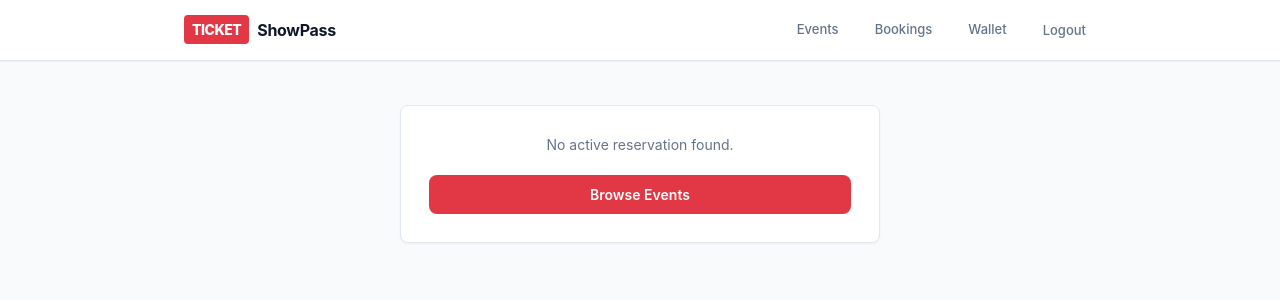
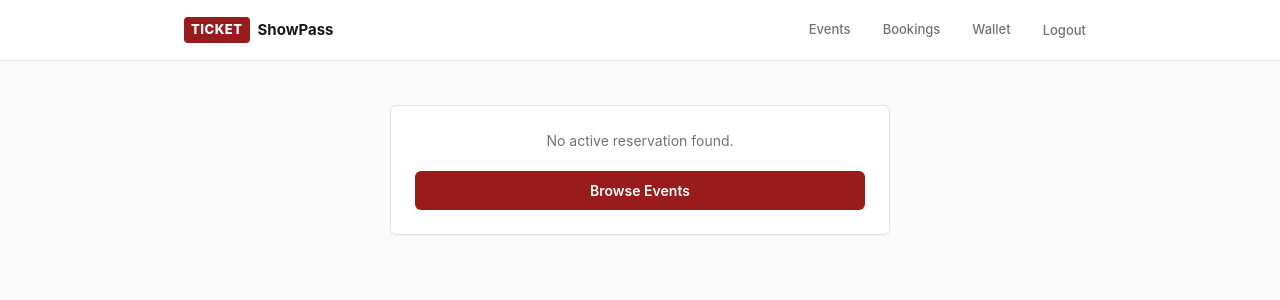
Before and after one commit to pradhanji09/ticket-booking-frontend, a React (Vite) app: page /booking/confirm/1 in a window 1280 px wide. Shown: the top 300 px of the page. Built offline with nearby package versions, Linux system fonts and the light colour scheme; no server answers; sample sign-in values are in the browser's storage.

Commit message:
feat: site navigation layout

```diff
--- a/src/components/layout/Navbar.jsx
+++ b/src/components/layout/Navbar.jsx
@@ -9,7 +9,6 @@ const NavHeader = styled.header`
   position: sticky;
   top: 0;
   z-index: 100;
-  box-shadow: ${({ theme }) => theme.shadowSm};
 `;
 
 const NavContainer = styled.div`
@@ -37,17 +36,16 @@ const LogoIcon = styled.span`
   background-color: ${({ theme }) => theme.colors.primary};
   color: #ffffff;
   font-weight: 800;
-  font-size: 14px;
-  padding: 4px 8px;
+  font-size: 13px;
+  padding: 3px 7px;
   border-radius: ${({ theme }) => theme.radiusSm};
-  letter-spacing: -0.5px;
+  letter-spacing: 0.5px;
 `;
 
 const BrandTitle = styled.span`
   font-weight: 700;
-  font-size: 16px;
+  font-size: 15px;
   color: ${({ theme }) => theme.colors.text};
-  letter-spacing: -0.3px;
 `;
 
 const NavRight = styled.div`
@@ -59,10 +57,10 @@ const NavRight = styled.div`
 const NavLinks = styled.nav`
   display: flex;
   align-items: center;
-  gap: 8px;
+  gap: 6px;
 
   @media (min-width: 640px) {
-    gap: 16px;
+    gap: 12px;
   }
 `;
 
--- a/src/features/auth/pages/Login.jsx
+++ b/src/features/auth/pages/Login.jsx
@@ -94,7 +94,6 @@ export default function Login() {
         <AuthHeader>
           <BrandBadge>SHOWPASS</BrandBadge>
           <h2>Welcome Back</h2>
-          <p>Login to book tickets for your favorite events</p>
         </AuthHeader>
 
         {error && <ErrorText>{error}</ErrorText>}
--- a/src/features/auth/pages/Signup.jsx
+++ b/src/features/auth/pages/Signup.jsx
@@ -81,7 +81,6 @@ export default function Signup() {
         <AuthHeader>
           <BrandBadge>SHOWPASS</BrandBadge>
           <h2>Create an Account</h2>
-          <p>Join ShowPass to reserve your event tickets instantly</p>
         </AuthHeader>
 
         {error && <ErrorText>{error}</ErrorText>}
--- a/src/features/bookings/pages/BookingConfirm.jsx
+++ b/src/features/bookings/pages/BookingConfirm.jsx
@@ -12,14 +12,14 @@ import {
 } from "../../../components/ui";
 
 const TicketCard = styled(Card)`
-  max-width: 480px;
+  max-width: 500px;
   margin: 20px auto;
-  padding: 28px;
+  padding: 24px;
   border: 1px solid ${({ theme }) => theme.colors.border};
 `;
 
 const PageTitle = styled.h2`
-  font-size: 20px;
+  font-size: 18px;
   font-weight: 700;
   color: ${({ theme }) => theme.colors.text};
   margin-bottom: 16px;
@@ -29,29 +29,35 @@ const PageTitle = styled.h2`
 const TicketRow = styled.div`
   display: flex;
   justify-content: space-between;
+  align-items: center;
   padding: 10px 0;
   border-bottom: 1px dashed ${({ theme }) => theme.colors.border};
-  font-size: 14px;
+  font-size: 13px;
+  gap: 12px;
 
   span:first-child {
     color: ${({ theme }) => theme.colors.textMuted};
+    white-space: nowrap;
   }
 
   span:last-child {
     font-weight: 600;
     color: ${({ theme }) => theme.colors.text};
+    word-break: break-all;
+    text-align: right;
   }
 `;
 
 const TimerBox = styled.div`
-  background-color: ${({ theme }) => theme.colors.primaryLight};
-  color: ${({ theme }) => theme.colors.primary};
+  background-color: ${({ theme }) => theme.colors.surfaceAlt};
+  color: ${({ theme }) => theme.colors.text};
+  border: 1px solid ${({ theme }) => theme.colors.border};
   border-radius: ${({ theme }) => theme.radius};
-  padding: 12px;
+  padding: 10px;
   text-align: center;
-  font-size: 15px;
-  font-weight: 700;
-  margin: 20px 0;
+  font-size: 14px;
+  font-weight: 600;
+  margin: 16px 0;
 `;
 
 export default function BookingConfirm() {
@@ -105,7 +111,7 @@ export default function BookingConfirm() {
             CONFIRMED
           </Badge>
           <PageTitle>Reservation Confirmed</PageTitle>
-          <p style={{ color: "#64748b", marginBottom: "20px" }}>
+          <p style={{ color: "#71717a", marginBottom: "20px" }}>
             This reservation has already been confirmed and paid.
           </p>
           <Link to="/bookings">
@@ -120,7 +126,7 @@ export default function BookingConfirm() {
     return (
       <PageContainer>
         <TicketCard style={{ textAlign: "center" }}>
-          <p style={{ color: "#64748b", marginBottom: "20px" }}>
+          <p style={{ color: "#71717a", marginBottom: "20px" }}>
             No active reservation found.
           </p>
           <Link to="/events">
@@ -166,21 +172,21 @@ export default function BookingConfirm() {
         <PageTitle>Confirm Reservation</PageTitle>
 
         <TicketRow>
-          <span>Reservation Group</span>
+          <span>Reservation Group ID</span>
           <span style={{ fontSize: "12px", fontFamily: "monospace" }}>
-            {reservationGroupId?.slice(0, 12)}...
+            {reservationGroupId}
           </span>
         </TicketRow>
 
         <TicketRow>
           <span>Amount Due</span>
-          <span style={{ fontSize: "18px", color: "#e23744" }}>
+          <span style={{ fontSize: "16px", fontWeight: 700 }}>
             ₹{(amount / 100).toFixed(2)}
           </span>
         </TicketRow>
 
         {remainingSeconds > 0 ? (
-          <TimerBox>⏱ Reservation expires in {formatTime(remainingSeconds)}</TimerBox>
+          <TimerBox>Reservation expires in {formatTime(remainingSeconds)}</TimerBox>
         ) : (
           <ErrorText style={{ textAlign: "center", margin: "16px 0" }}>
             Reservation has expired
@@ -191,7 +197,7 @@ export default function BookingConfirm() {
 
         {errorCode === 402 && (
           <FormGroup style={{ textAlign: "center", marginTop: "12px" }}>
-            <Link to="/wallet" style={{ color: "#e23744", fontWeight: 600 }}>
+            <Link to="/wallet" style={{ color: "#991b1b", fontWeight: 600 }}>
               Insufficient Funds — Top Up Wallet
             </Link>
           </FormGroup>
@@ -199,7 +205,7 @@ export default function BookingConfirm() {
 
         {(errorCode === 410 || errorCode === 409 || remainingSeconds <= 0) && (
           <FormGroup style={{ textAlign: "center", marginTop: "12px" }}>
-            <Link to="/events" style={{ color: "#64748b" }}>
+            <Link to="/events" style={{ color: "#71717a" }}>
               Return to Events Catalog
             </Link>
           </FormGroup>
@@ -210,7 +216,7 @@ export default function BookingConfirm() {
           disabled={remainingSeconds <= 0 || isSubmitting}
           onClick={handleConfirm}
         >
-          {isSubmitting ? "Processing Payment..." : "Confirm & Pay Now"}
+          {isSubmitting ? "Processing Payment..." : "Confirm & Pay"}
         </Button>
       </TicketCard>
     </PageContainer>
--- a/src/features/events/pages/Events.jsx
+++ b/src/features/events/pages/Events.jsx
@@ -14,16 +14,9 @@ import {
 
 const HeaderSection = styled.div`
   display: flex;
-  justify-content: space-between;
+  justify-content: flex-end;
   align-items: center;
-  margin-bottom: ${({ theme }) => theme.spacing.lg};
-`;
-
-const PageTitle = styled.h2`
-  font-size: 20px;
-  font-weight: 700;
-  color: ${({ theme }) => theme.colors.text};
-  letter-spacing: -0.3px;
+  margin-bottom: ${({ theme }) => theme.spacing.md};
 `;
 
 const EventCard = styled(Card)`
@@ -31,15 +24,8 @@ const EventCard = styled(Card)`
   flex-direction: column;
   justify-content: space-between;
   height: 100%;
-  padding: 20px;
+  padding: 18px;
   border: 1px solid ${({ theme }) => theme.colors.border};
-  transition: transform 0.15s ease-in-out, box-shadow 0.15s ease-in-out, border-color 0.15s ease-in-out;
-
-  &:hover {
-    transform: translateY(-2px);
-    box-shadow: ${({ theme }) => theme.shadowMd};
-    border-color: ${({ theme }) => theme.colors.borderDark};
-  }
 `;
 
 const EventHeader = styled.div`
@@ -47,7 +33,7 @@ const EventHeader = styled.div`
   justify-content: space-between;
   align-items: flex-start;
   gap: 12px;
-  margin-bottom: 12px;
+  margin-bottom: 10px;
 `;
 
 const EventTitle = styled.h3`
@@ -60,7 +46,7 @@ const EventTitle = styled.h3`
 const EventDescription = styled.p`
   font-size: 13px;
   color: ${({ theme }) => theme.colors.textMuted};
-  margin-bottom: 16px;
+  margin-bottom: 14px;
   line-height: 1.4;
 `;
 
@@ -70,7 +56,7 @@ const EventMeta = styled.div`
   gap: 6px;
   padding-top: 12px;
   border-top: 1px solid ${({ theme }) => theme.colors.border};
-  margin-bottom: 16px;
+  margin-bottom: 14px;
   font-size: 13px;
 `;
 
@@ -86,9 +72,9 @@ const MetaRow = styled.div`
 `;
 
 const PriceTag = styled.span`
-  font-size: 18px;
-  font-weight: 800;
-  color: ${({ theme }) => theme.colors.primary};
+  font-size: 16px;
+  font-weight: 700;
+  color: ${({ theme }) => theme.colors.text};
 `;
 
 export default function Events() {
@@ -126,13 +112,12 @@ export default function Events() {
   return (
     <PageContainer>
       <HeaderSection>
-        <PageTitle>Upcoming Events</PageTitle>
-        <Badge status="ACTIVE">{pagination.total || events.length} Available</Badge>
+        <Badge status="ACTIVE">{pagination.total || events.length} Events Available</Badge>
       </HeaderSection>
 
       {events.length === 0 ? (
-        <Card style={{ textAlign: "center", padding: "40px 20px" }}>
-          <p style={{ color: "#64748b" }}>No events found right now.</p>
+        <Card style={{ textAlign: "center", padding: "30px 20px" }}>
+          <p style={{ color: "#71717a" }}>No events available right now.</p>
         </Card>
       ) : (
         <GridContainer>
@@ -168,7 +153,7 @@ export default function Events() {
 
               <div>
                 <div style={{ display: "flex", justifyContent: "space-between", alignItems: "baseline", marginBottom: "12px" }}>
-                  <span style={{ fontSize: "12px", color: "#64748b" }}>Price per seat</span>
+                  <span style={{ fontSize: "12px", color: "#71717a" }}>Price per seat</span>
                   <PriceTag>₹{event.pricePerSeat}</PriceTag>
                 </div>
 
--- a/src/features/events/pages/SeatSelection.jsx
+++ b/src/features/events/pages/SeatSelection.jsx
@@ -15,32 +15,11 @@ import {
   FlexRow,
 } from "../../../components/ui";
 
-const ScreenBar = styled.div`
-  background: linear-gradient(180deg, #e2878f 0%, #cbd5e1 100%);
-  height: 8px;
-  border-radius: 4px;
-  margin: 16px auto 24px auto;
-  max-width: 80%;
-  box-shadow: 0 4px 12px rgba(226, 55, 68, 0.15);
-  position: relative;
-
-  &::after {
-    content: "SCREEN THIS WAY";
-    display: block;
-    text-align: center;
-    font-size: 10px;
-    font-weight: 700;
-    letter-spacing: 1px;
-    color: ${({ theme }) => theme.colors.textMuted};
-    margin-top: 12px;
-  }
-`;
-
 const LegendContainer = styled.div`
   display: flex;
-  justify-content: center;
+  justify-content: flex-start;
   gap: 20px;
-  margin-bottom: 24px;
+  margin-bottom: 20px;
   flex-wrap: wrap;
 `;
 
@@ -48,14 +27,14 @@ const LegendItem = styled.div`
   display: flex;
   align-items: center;
   gap: 6px;
-  font-size: 12px;
+  font-size: 13px;
   color: ${({ theme }) => theme.colors.textMuted};
 `;
 
 const LegendDot = styled.div`
-  width: 16px;
-  height: 16px;
-  border-radius: 4px;
+  width: 14px;
+  height: 14px;
+  border-radius: 3px;
   border: 1px solid
     ${({ type, theme }) =>
       type === "selected"
@@ -79,7 +58,7 @@ const SeatGrid = styled.div`
 `;
 
 const SeatButton = styled.button`
-  height: 40px;
+  height: 38px;
   border-radius: ${({ theme }) => theme.radiusSm};
   font-size: 12px;
   font-weight: 600;
@@ -109,7 +88,6 @@ const SeatButton = styled.button`
 
   &:hover:not(:disabled) {
     border-color: ${({ theme }) => theme.colors.primary};
-    transform: translateY(-1px);
   }
 `;
 
@@ -185,20 +163,18 @@ export default function SeatSelection() {
       {error && <ErrorText>{error}</ErrorText>}
 
       {event && (
-        <Card style={{ marginBottom: "20px" }}>
-          <FlexRow style={{ justifyContent: "space-between", marginBottom: "8px" }}>
+        <Card style={{ marginBottom: "16px" }}>
+          <FlexRow style={{ justifyContent: "space-between", marginBottom: "6px" }}>
             <h2 style={{ fontSize: "18px", fontWeight: 700 }}>{event.name}</h2>
             <Badge status={event.status}>{event.status}</Badge>
           </FlexRow>
-          <p style={{ fontSize: "13px", color: "#64748b" }}>
+          <p style={{ fontSize: "13px", color: "#71717a" }}>
             Date: {new Date(event.eventDate).toLocaleDateString()} | Price: ₹{(event.pricePerSeat / 100).toFixed(2)} / seat
           </p>
         </Card>
       )}
 
       <Card>
-        <ScreenBar />
-
         <LegendContainer>
           <LegendItem>
             <LegendDot type="available" />
@@ -235,8 +211,8 @@ export default function SeatSelection() {
 
         <SummaryBar>
           <div>
-            <span style={{ fontSize: "12px", color: "#64748b" }}>Total Price</span>
-            <div style={{ fontSize: "20px", fontWeight: 800, color: "#e23744" }}>
+            <span style={{ fontSize: "12px", color: "#71717a" }}>Total Amount</span>
+            <div style={{ fontSize: "18px", fontWeight: 700, color: "#18181b" }}>
               ₹{(totalPrice / 100).toFixed(2)}
             </div>
           </div>
--- a/src/features/wallet/pages/Wallet.jsx
+++ b/src/features/wallet/pages/Wallet.jsx
@@ -12,7 +12,6 @@ import {
   Table,
   Input,
   Button,
-  OutlineButton,
   Badge,
   ErrorText,
   SuccessText,
@@ -22,16 +21,16 @@ import {
 } from "../../../components/ui";
 
 const PageTitle = styled.h2`
-  font-size: 20px;
+  font-size: 18px;
   font-weight: 700;
   color: ${({ theme }) => theme.colors.text};
   margin-bottom: ${({ theme }) => theme.spacing.md};
 `;
 
 const BalanceCard = styled(Card)`
-  background: linear-gradient(135deg, #ffffff 0%, #f8fafc 100%);
+  background-color: ${({ theme }) => theme.colors.surface};
   border: 1px solid ${({ theme }) => theme.colors.border};
-  padding: 24px;
+  padding: 20px;
   display: flex;
   justify-content: space-between;
   align-items: center;
@@ -46,15 +45,15 @@ const BalanceLabel = styled.span`
 `;
 
 const BalanceAmount = styled.div`
-  font-size: 28px;
+  font-size: 24px;
   font-weight: 800;
-  color: ${({ theme }) => theme.colors.primary};
+  color: ${({ theme }) => theme.colors.text};
   letter-spacing: -0.5px;
-  margin-top: 4px;
+  margin-top: 2px;
 `;
 
 const SectionTitle = styled.h3`
-  font-size: 16px;
+  font-size: 15px;
   font-weight: 700;
   margin-top: ${({ theme }) => theme.spacing.lg};
   margin-bottom: ${({ theme }) => theme.spacing.sm};
@@ -138,13 +137,9 @@ export default function Wallet() {
     }
   };
 
-  const setQuickAmount = (val) => {
-    setAmount(val.toString());
-  };
-
   return (
     <PageContainer>
-      <PageTitle>ShowPass Wallet</PageTitle>
+      <PageTitle>Wallet</PageTitle>
 
       <BalanceCard>
         <div>
@@ -159,7 +154,7 @@ export default function Wallet() {
         {error && <ErrorText>{error}</ErrorText>}
 
         <form onSubmit={handleAddMoney}>
-          <FlexRow gap="8px" style={{ marginBottom: "12px" }}>
+          <FlexRow gap="8px">
             <Input
               type="number"
               step="any"
@@ -172,26 +167,13 @@ export default function Wallet() {
             />
             <Button type="submit">Add Money</Button>
           </FlexRow>
-
-          <FlexRow gap="8px">
-            <span style={{ fontSize: "12px", color: "#64748b" }}>Quick add:</span>
-            <OutlineButton type="button" style={{ padding: "4px 10px", fontSize: "12px" }} onClick={() => setQuickAmount(100)}>
-              +₹100
-            </OutlineButton>
-            <OutlineButton type="button" style={{ padding: "4px 10px", fontSize: "12px" }} onClick={() => setQuickAmount(500)}>
-              +₹500
-            </OutlineButton>
-            <OutlineButton type="button" style={{ padding: "4px 10px", fontSize: "12px" }} onClick={() => setQuickAmount(1000)}>
-              +₹1000
-            </OutlineButton>
-          </FlexRow>
         </form>
       </Card>
 
       <SectionTitle>Transaction History</SectionTitle>
       {transactions.length === 0 ? (
         <Card style={{ textAlign: "center", padding: "30px 20px" }}>
-          <p style={{ color: "#64748b" }}>No transactions recorded yet.</p>
+          <p style={{ color: "#71717a" }}>No transactions recorded yet.</p>
         </Card>
       ) : (
         <TableWrapper>
@@ -211,7 +193,7 @@ export default function Wallet() {
                   <td>
                     <Badge status={tx.type}>{tx.type}</Badge>
                   </td>
-                  <td style={{ fontWeight: 700, color: tx.type === "CREDIT" ? "#16a34a" : "#dc2626" }}>
+                  <td style={{ fontWeight: 600, color: tx.type === "CREDIT" ? "#15803d" : "#18181b" }}>
                     {tx.type === "CREDIT" ? "+" : "-"}₹{(tx.amount / 100).toFixed(2)}
                   </td>
                   <td>{tx.reason}</td>
--- a/src/styles/theme.js
+++ b/src/styles/theme.js
@@ -1,24 +1,24 @@
 export const theme = {
   colors: {
-    primary: "#e23744",         // Zomato/BookMyShow signature red
-    primaryHover: "#c82333",
-    primaryLight: "#fde8e8",
-    background: "#f8fafc",      // Slate crisp background
-    surface: "#ffffff",         // Pure white cards & containers
-    surfaceAlt: "#f1f5f9",      // Light slate secondary surface
-    border: "#e2e8f0",         // Subtle gray border
-    borderDark: "#cbd5e1",
-    text: "#0f172a",            // Deep slate text for high readability
-    textMuted: "#64748b",       // Muted secondary text
-    textLight: "#94a3b8",
+    primary: "#991b1b",         // Soft, elegant deep crimson
+    primaryHover: "#7f1d1d",
+    primaryLight: "#fef2f2",
+    background: "#fafafa",      // Clean neutral background
+    surface: "#ffffff",         // Surface background
+    surfaceAlt: "#f4f4f5",      // Subtle gray surface
+    border: "#e4e4e7",         // Subtle gray border
+    borderDark: "#d4d4d8",
+    text: "#18181b",            // Dark slate text
+    textMuted: "#71717a",       // Muted text
+    textLight: "#a1a1aa",
     danger: "#dc2626",
     dangerHover: "#b91c1c",
     dangerLight: "#fef2f2",
-    success: "#16a34a",
+    success: "#15803d",
     successLight: "#f0fdf4",
-    warning: "#d97706",
+    warning: "#b45309",
     warningLight: "#fffbeb",
-    info: "#2563eb",
+    info: "#1d4ed8",
     infoLight: "#eff6ff",
   },
   spacing: {
@@ -29,12 +29,12 @@ export const theme = {
     xl: "32px",
     xxl: "48px",
   },
-  radius: "8px",
+  radius: "6px",
   radiusSm: "4px",
   radiusFull: "9999px",
   font: '-apple-system, BlinkMacSystemFont, "Segoe UI", Roboto, Helvetica, Arial, sans-serif',
   shadowSm: "0 1px 2px 0 rgba(0, 0, 0, 0.05)",
-  shadowMd: "0 4px 6px -1px rgba(0, 0, 0, 0.06), 0 2px 4px -1px rgba(0, 0, 0, 0.04)",
+  shadowMd: "0 4px 6px -1px rgba(0, 0, 0, 0.05)",
 };
 
 export default theme;
```
